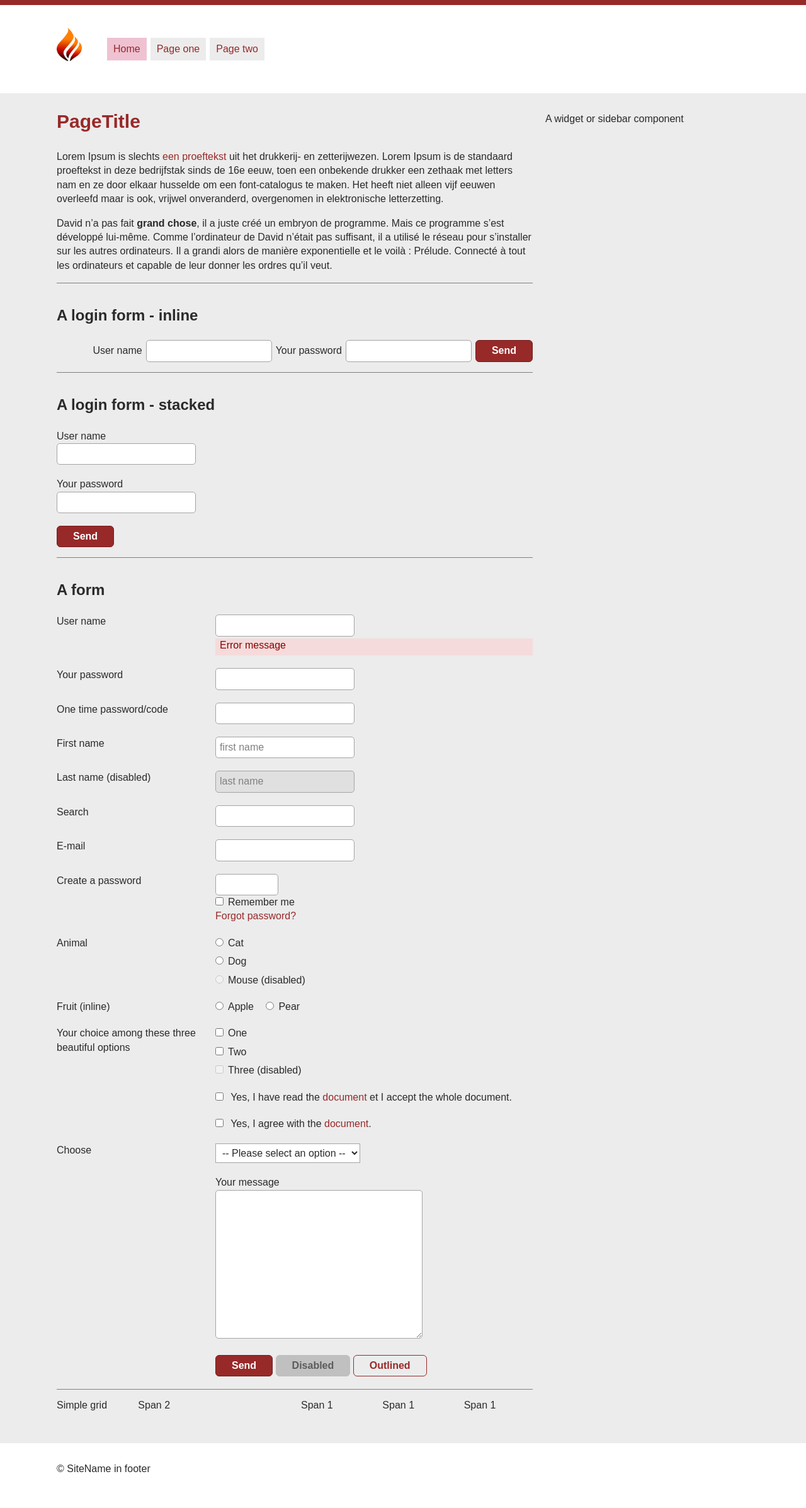
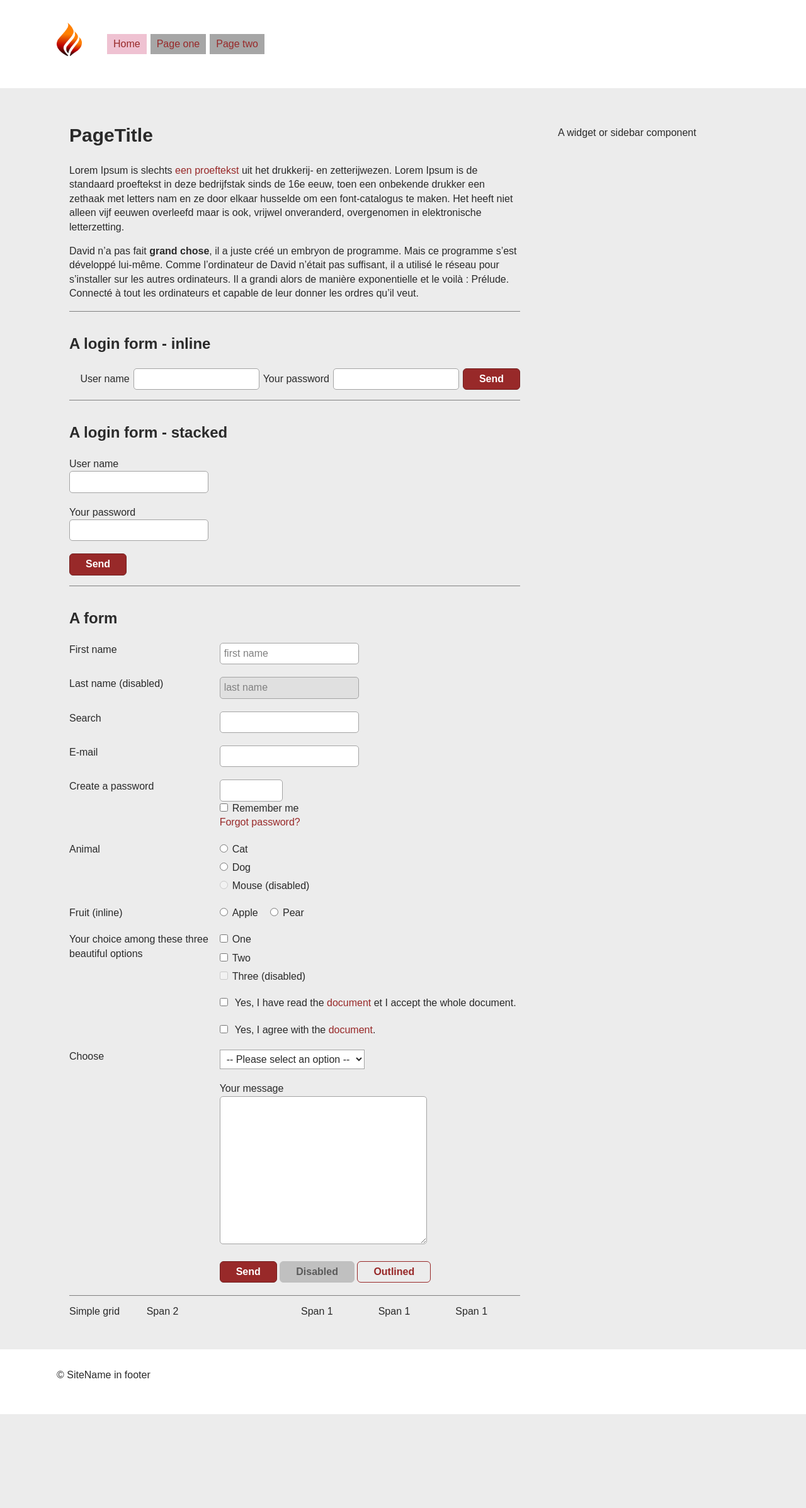
Before and after one commit to sambody/simple-php-template, a PHP site: page /template-static.html in a window 1280 px wide. Shown: the whole page at 63% size. After the commit the page ends 2246 px from the top, so only its background shows below. Run offline with PHP 8.4, Linux system fonts and the light colour scheme.

Commit message:
changes after html css test

```diff
--- a/css/main.css
+++ b/css/main.css
@@ -50,9 +50,11 @@
     --orange: #d3982d;
     --orange-light: #e5b969;
     --orange-dark: #ab7411;
+    --beige: #e5e5cb;
     --brown: #654129;
     --brown-light: #8d6042;
     --brown-dark: #492d1b;
+    --pink: #fdadb8;
     --purple: #792479;
     --purple-light: #9f469f;
     --purple-dark: #5e1d5e;
@@ -81,9 +83,20 @@
         --link-background-hover: transparent;
         --link-text-decoration-hover: underline;
 
+    --nav-link-font-size: var(--font-size);
+    --nav-link-line-height: var(--line-height);
+    --nav-link-color: var(--primary-color);
+    --nav-link-background: var(--grey-light);
+    --nav-link-text-decoration: none;
+    --nav-link-font-weight: normal;
+        --nav-link-color-hover: var(--primary-color);
+        --nav-link-background-hover: var(--grey-light);
+        --nav-link-text-decoration-hover: underline;
+
     /* forms */
     --input-field-border-color: #a4a4a4;
     --input-field-border-radius: 5px;
+    --ipnut-field-color: var(--color);
     --input-field-font-size: var(--font-size);
     --input-field-line-height: var(--line-height);
     --input-placeholder-color: grey;
@@ -104,14 +117,15 @@
         --button-outlined-background-hover: transparent;
         --button-outlined-border-color-hover: var(--primary-color-light);
 
-
     /* other */
     --focus-color: black;
     --focus-background: #ffff56;
     --error-color: darkred;
     --success-color: darkgreen;
 
+    --border-width: 1px;
     --border-color: grey;
+    --image-border-width: 1px;
     --image-border-color: #d0d0d0;
     --radius: 4px;
     --box-shadow: 0px 3px 0px rgba(0, 0, 0, 0.1);
@@ -149,8 +163,8 @@ body {
 
 .page-section {
     /*outline: 1px solid green;*/
-    padding-left: var(--column-gap);
-    padding-right: var(--column-gap);
+    /*padding-left: var(--column-gap);*/
+    /*padding-right: var(--column-gap);*/
 }
 
 .page-section > .container {
@@ -170,6 +184,7 @@ body {
 /* content columns, if any */
 .content-main,
 .content-sub {
+    padding: 3rem var(--column-gap);
     padding-bottom: var(--row-gap);
 }
 
@@ -177,7 +192,7 @@ body {
 */
 @media (min-width: 600px) {
     .page-section > .container {
-        width: var(--container-max-width);
+        width: 100%;
         max-width: var(--container-max-width);
         margin-left: auto;
         margin-right: auto;
@@ -332,7 +347,6 @@ h1, h2, h3, h4, h5, h6 {
 h1 {
     font-size: 3rem;
     line-height: 1;
-    color: var(--primary-color);
 }
 
 h2 {
@@ -477,6 +491,11 @@ dd {
 ==============================================
 */
 /*<editor-fold desc="Images, media">*/
+figure,
+figcaption {
+    margin: 0;
+    padding: 0;
+}
 img,
 svg {
     max-width: 100%;
@@ -485,6 +504,10 @@ svg {
 
 img {
     vertical-align: middle;
+}
+
+img.img-border {
+    border: var(--image-border-width) solid var(--image-border-color);
 }
 
 img.center {
@@ -604,11 +627,14 @@ thead:first-child tr td {
 ==============================================
 */
 /*<editor-fold desc="Forms - Fonts">*/
-form,
+form {
+    font-size: var(--font-size);
+    line-height: var(--input-field-line-height);
+}
 input,
 select,
 textarea {
-    color: var(--color);
+    color: var(--ipnut-field-color);
     font-size: var(--font-size);
     line-height: var(--input-field-line-height);
 }
@@ -1057,9 +1083,9 @@ label,
  SECTION - SITE HEADER
 ==============================================
 */
-/*<editor-fold desc="Section - Site header">*/
+/*<editor-fold desc="Section - Header">*/
 .page-section-header {
-    border-top: 8px solid var(--primary-color);
+    /*border-top: 8px solid var(--primary-color);*/
 }
 
 /* ---------------- Site logo
@@ -1106,17 +1132,17 @@ label,
     list-style: none;
     background: none;
     border-bottom: 1px solid #d9d9d9;
-
-    font-size: 1.6rem;
-    line-height: 1.4;
 }
 
 .nav-main a {
     display: block;
     margin: 0;
     padding: 7px 10px;
-    background: #ececec;
-    text-decoration: none;
+    background: var(--nav-link-background);
+
+    font-size: var(--nav-link-font-size);
+    line-height: var(--nav-link-font-weight);
+    text-decoration: var(--nav-link-text-decoration);
 }
 /* current page */
 .nav-main .current > a {
@@ -1190,6 +1216,10 @@ label,
 ==============================================
 */
 /*<editor-fold desc="Helper classes">*/
+
+.border { /* use .img-border for images */
+    border: var(--border-width) solid var(--border-color);
+}
 .clear {
     clear: both;
 }
--- a/template-static.html
+++ b/template-static.html
@@ -40,10 +40,10 @@
 
             <h2>A login form - inline</h2>
             <form class="form-layout-inline" id="form-login" method="post" action="#">
-                <label for="login-user-name">User name</label>
-                <input type="text" name="login-user-name" id="login-user-name" autocomplete="username" invalid required>
-                <label for="login-password">Your password</label>
-                <input type="text" name="login-password" id="login-password" autocomplete="current-password" required>
+                <label for="login-user-name2">User name</label>
+                <input type="text" name="login-user-name" id="login-user-name2" autocomplete="username" invalid required>
+                <label for="login-password2">Your password</label>
+                <input type="text" name="login-password" id="login-password2" autocomplete="current-password" required>
                 <input type="submit" value="Send">
             </form>
 
@@ -68,31 +68,6 @@
 
             <h2>A form</h2>
             <form class="form-layout-grid" id="form-contact" method="post" action="#">
-                <div class="form-group">
-                    <div class="form-group-label">
-                        <label for="login-user-name">User name</label>
-                    </div>
-                    <div class="form-group-input">
-                        <input type="text" name="login-user-name" id="login-user-name" autocomplete="username" invalid required>
-                        <div class="form-error">Error message</div>
-                    </div>
-                </div>
-                <div class="form-group">
-                    <div class="form-group-label">
-                        <label for="login-password">Your password</label>
-                    </div>
-                    <div class="form-group-input">
-                        <input type="text" name="login-password" id="login-password" autocomplete="current-password" required>
-                    </div>
-                </div>
-                <div class="form-group">
-                    <div class="form-group-label">
-                        <label for="login-one-time-password">One time password/code</label>
-                    </div>
-                    <div class="form-group-input">
-                        <input type="text" name="login-one-time-password" id="login-one-time-password" autocomplete="one-time-code" required>
-                    </div>
-                </div>
                 <div class="form-group">
                     <div class="form-group-label">
                     <label for="first-name">First name</label>
```
